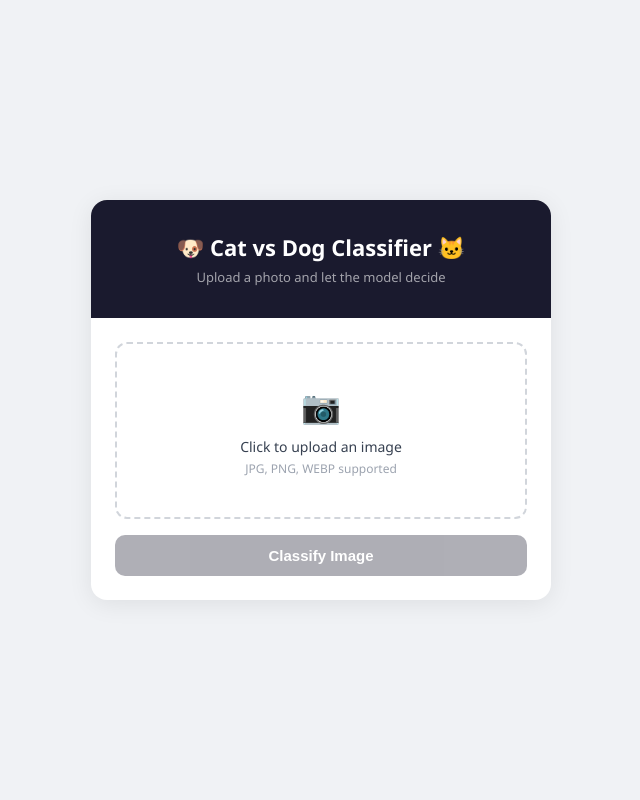
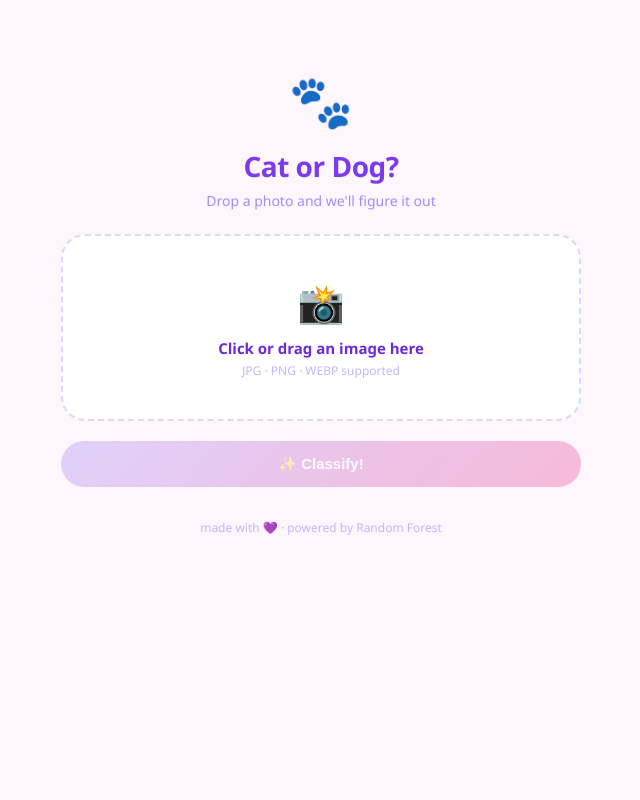
Before and after one commit to SuperMakoy/Catdog-classifiers, a Flask app: page / in a window 1280 px wide. Shown: the whole page, without its empty margins (319-959 px from the left). Run offline with Flask 3, Linux system fonts and the light colour scheme; parts of the project's set-up code (start-up, migrations or seed data) failed here and were passed over.

Commit message:
change ui

```diff
--- a/templates/index.html
+++ b/templates/index.html
@@ -1,178 +1,245 @@
 <!DOCTYPE html>
 <html lang="en">
 <head>
-  <meta charset="UTF-8" />
+  <meta charset="UTF-8"/>
   <meta name="viewport" content="width=device-width, initial-scale=1.0"/>
-  <title>Cat vs Dog Classifier</title>
+  <title>Cat or Dog? 🐾</title>
   <style>
     *, *::before, *::after { box-sizing: border-box; margin: 0; padding: 0; }
     body {
       font-family: 'Segoe UI', system-ui, sans-serif;
-      background: #f0f2f5;
+      background: #fdf6fb;
       min-height: 100vh;
-      display: flex; align-items: center; justify-content: center;
-      padding: 2rem;
+      padding: 2rem 1rem;
     }
-    .card {
-      background: #fff;
-      border-radius: 16px;
-      box-shadow: 0 4px 24px rgba(0,0,0,0.08);
-      max-width: 460px; width: 100%;
-      overflow: hidden;
-    }
-    .header {
-      background: #1a1a2e;
-      padding: 2rem;
-      text-align: center;
-    }
-    .header h1 { color: #fff; font-size: 22px; font-weight: 600; }
-    .header p  { color: rgba(255,255,255,0.6); font-size: 13px; margin-top: 6px; }
-    .body { padding: 1.5rem; }
+    .page { max-width: 520px; margin: 0 auto; }
+
+    .hero { text-align: center; padding: 2rem 0 1.5rem; }
+    .hero-emoji { font-size: 52px; display: block; margin-bottom: 12px; }
+    .hero h1 { font-size: 28px; font-weight: 700; color: #7c3aed; letter-spacing: -0.5px; }
+    .hero p  { font-size: 14px; color: #a78bfa; margin-top: 6px; }
 
     .drop-zone {
-      border: 2px dashed #d1d5db;
-      border-radius: 12px;
+      background: #fff;
+      border-radius: 24px;
+      border: 2px dashed #ddd6fe;
       padding: 2.5rem 1rem;
       text-align: center;
       cursor: pointer;
-      transition: background 0.15s, border-color 0.15s;
+      transition: border-color 0.2s, background 0.2s;
     }
-    .drop-zone:hover { background: #f9fafb; border-color: #9ca3af; }
-    .drop-icon { font-size: 32px; margin-bottom: 10px; }
-    .drop-label { font-size: 14px; color: #374151; font-weight: 500; }
-    .drop-sub   { font-size: 12px; color: #9ca3af; margin-top: 4px; }
+    .drop-zone:hover, .drop-zone.dragging { border-color: #a78bfa; background: #faf5ff; }
+    .drop-icon  { font-size: 38px; margin-bottom: 10px; }
+    .drop-title { font-size: 15px; font-weight: 600; color: #6d28d9; }
+    .drop-sub   { font-size: 12px; color: #c4b5fd; margin-top: 4px; }
 
     .preview-wrap {
-      display: none; margin-top: 1rem;
-      border-radius: 10px; overflow: hidden; position: relative;
+      display: none;
+      margin-top: 1.25rem;
+      border-radius: 20px;
+      overflow: hidden;
+      position: relative;
+      background: #f3f0ff;
     }
     .preview-wrap img { width: 100%; max-height: 240px; object-fit: cover; display: block; }
-    .change-btn {
-      position: absolute; top: 8px; right: 8px;
-      background: rgba(0,0,0,0.55); color: #fff;
-      font-size: 11px; padding: 4px 10px;
-      border-radius: 20px; border: none; cursor: pointer;
+    .change-pill {
+      position: absolute; top: 10px; right: 10px;
+      background: rgba(109,40,217,0.75); color: #fff;
+      font-size: 11px; font-weight: 600;
+      padding: 5px 14px; border-radius: 99px;
+      border: none; cursor: pointer;
     }
 
     .classify-btn {
-      width: 100%; margin-top: 1rem;
-      padding: 12px; background: #1a1a2e; color: #fff;
-      border: none; border-radius: 10px;
-      font-size: 15px; font-weight: 600; cursor: pointer;
-      transition: opacity 0.2s;
+      width: 100%; margin-top: 1.25rem;
+      padding: 14px;
+      background: linear-gradient(135deg, #a78bfa, #ec4899);
+      color: #fff; border: none;
+      border-radius: 99px;
+      font-size: 15px; font-weight: 700;
+      cursor: pointer;
+      transition: opacity 0.2s, transform 0.15s;
     }
-    .classify-btn:hover  { opacity: 0.88; }
-    .classify-btn:disabled { opacity: 0.35; cursor: not-allowed; }
+    .classify-btn:hover  { opacity: 0.9; transform: translateY(-1px); }
+    .classify-btn:disabled { opacity: 0.35; cursor: not-allowed; transform: none; }
 
-    .spinner {
-      display: none; margin: 1rem auto 0;
-      width: 24px; height: 24px;
-      border: 3px solid #e5e7eb;
-      border-top-color: #1a1a2e;
-      border-radius: 50%;
-      animation: spin 0.65s linear infinite;
+    .loading {
+      display: none;
+      text-align: center;
+      padding: 1.5rem 0;
     }
-    @keyframes spin { to { transform: rotate(360deg); } }
+    .paw-bounce { font-size: 26px; animation: bounce 0.55s infinite alternate; }
+    @keyframes bounce { to { transform: translateY(-7px); } }
+    .loading-text { font-size: 13px; color: #a78bfa; margin-top: 8px; }
 
     .result {
-      display: none; margin-top: 1rem;
-      background: #f9fafb; border: 1px solid #e5e7eb;
-      border-radius: 12px; padding: 1.5rem;
+      display: none;
+      margin-top: 1.25rem;
+    }
+    .result-banner {
+      border-radius: 20px;
+      padding: 1.75rem;
       text-align: center;
     }
-    .result-emoji { font-size: 48px; margin-bottom: 6px; }
-    .result-label { font-size: 24px; font-weight: 700; color: #111827; }
-    .result-conf  { font-size: 13px; color: #6b7280; margin-top: 4px; }
-    .bar-wrap { margin-top: 12px; background: #e5e7eb; border-radius: 99px; height: 6px; }
-    .bar      { height: 6px; border-radius: 99px; background: #1a1a2e; transition: width 0.6s ease; }
+    .result-banner.cat { background: #fdf4ff; border: 1.5px solid #e9d5ff; }
+    .result-banner.dog { background: #fff7ed; border: 1.5px solid #fed7aa; }
+    .result-emoji { font-size: 56px; margin-bottom: 8px; }
+    .result-label { font-size: 24px; font-weight: 700; }
+    .result-label.cat { color: #7c3aed; }
+    .result-label.dog { color: #ea580c; }
+    .result-conf  { font-size: 13px; color: #9ca3af; margin-top: 6px; }
 
-    .error { display: none; margin-top: 0.75rem; color: #dc2626; font-size: 13px; text-align: center; }
+    .bars { margin-top: 1.25rem; display: flex; flex-direction: column; gap: 12px; }
+    .bar-row { display: flex; align-items: center; gap: 10px; }
+    .bar-lbl  { font-size: 16px; width: 28px; text-align: center; }
+    .bar-track { flex: 1; height: 10px; background: #f3f4f6; border-radius: 99px; overflow: hidden; }
+    .bar-fill  { height: 100%; border-radius: 99px; width: 0%; transition: width 0.7s cubic-bezier(.4,0,.2,1); }
+    .bar-fill.cat { background: #a78bfa; }
+    .bar-fill.dog { background: #fb923c; }
+    .bar-pct { font-size: 12px; font-weight: 600; width: 34px; text-align: right; color: #6b7280; }
+
+    .try-again {
+      display: block; margin: 1rem auto 0;
+      font-size: 13px; color: #a78bfa;
+      text-decoration: underline;
+      background: none; border: none; cursor: pointer;
+    }
+
+    .footer { text-align: center; padding: 2rem 0 0; font-size: 12px; color: #c4b5fd; }
   </style>
 </head>
 <body>
-<div class="card">
-  <div class="header">
-    <h1>🐶 Cat vs Dog Classifier 🐱</h1>
-    <p>Upload a photo and let the model decide</p>
+<div class="page">
+
+  <div class="hero">
+    <span class="hero-emoji">🐾</span>
+    <h1>Cat or Dog?</h1>
+    <p>Drop a photo and we'll figure it out</p>
   </div>
-  <div class="body">
+
   <div class="drop-zone" id="dropZone" onclick="fileInput.click()">
-      <div class="drop-icon">📷</div>
-      <div class="drop-label">Click to upload an image</div>
-      <div class="drop-sub">JPG, PNG, WEBP supported</div>
+    <div class="drop-icon">📸</div>
+    <div class="drop-title">Click or drag an image here</div>
+    <div class="drop-sub">JPG · PNG · WEBP supported</div>
   </div>
   <input type="file" id="fileInput" accept="image/*" style="display:none">
 
   <div class="preview-wrap" id="previewWrap">
-      <img id="previewImg" src="" alt="Preview">
-      <button class="change-btn" onclick="fileInput.click()">Change</button>
+    <img id="previewImg" src="" alt="preview">
+    <button class="change-pill" onclick="fileInput.click()">change</button>
   </div>
 
   <button class="classify-btn" id="classifyBtn" disabled onclick="classify()">
-      Classify Image
+    ✨ Classify!
   </button>
 
-    <div class="spinner" id="spinner"></div>
-    <div class="error"   id="errorMsg"></div>
+  <div class="loading" id="loading">
+    <div class="paw-bounce">🐾</div>
+    <div class="loading-text">Sniffing around...</div>
+  </div>
 
   <div class="result" id="result">
+    <div class="result-banner" id="resultBanner">
       <div class="result-emoji" id="rEmoji"></div>
       <div class="result-label" id="rLabel"></div>
       <div class="result-conf"  id="rConf"></div>
-      <div class="bar-wrap"><div class="bar" id="rBar" style="width:0%"></div></div>
+    </div>
+    <div class="bars">
+      <div class="bar-row">
+        <span class="bar-lbl">🐱</span>
+        <div class="bar-track"><div class="bar-fill cat" id="catBar"></div></div>
+        <span class="bar-pct" id="catPct">0%</span>
+      </div>
+      <div class="bar-row">
+        <span class="bar-lbl">🐶</span>
+        <div class="bar-track"><div class="bar-fill dog" id="dogBar"></div></div>
+        <span class="bar-pct" id="dogPct">0%</span>
       </div>
     </div>
+    <button class="try-again" onclick="reset()">Try another photo</button>
+  </div>
+
+  <div class="footer">made with 💜 · powered by Random Forest</div>
 </div>
 
 <script>
-  const fileInput   = document.getElementById('fileInput');
-  const previewWrap = document.getElementById('previewWrap');
-  const previewImg  = document.getElementById('previewImg');
-  const classifyBtn = document.getElementById('classifyBtn');
-  const spinner     = document.getElementById('spinner');
-  const resultBox   = document.getElementById('result');
-  const errorMsg    = document.getElementById('errorMsg');
+  const dropZone   = document.getElementById('dropZone');
+  const fileInput  = document.getElementById('fileInput');
+  const previewWrap= document.getElementById('previewWrap');
+  const previewImg = document.getElementById('previewImg');
+  const classifyBtn= document.getElementById('classifyBtn');
+  const loading    = document.getElementById('loading');
+  const result     = document.getElementById('result');
 
-  fileInput.addEventListener('change', e => {
-    const file = e.target.files[0];
+  fileInput.addEventListener('change', e => loadFile(e.target.files[0]));
+
+  dropZone.addEventListener('dragover', e => { e.preventDefault(); dropZone.classList.add('dragging'); });
+  dropZone.addEventListener('dragleave', () => dropZone.classList.remove('dragging'));
+  dropZone.addEventListener('drop', e => {
+    e.preventDefault(); dropZone.classList.remove('dragging');
+    const f = e.dataTransfer.files[0];
+    if (f && f.type.startsWith('image/')) loadFile(f);
+  });
+
+  function loadFile(file) {
     if (!file) return;
+    const dt = new DataTransfer(); dt.items.add(file); fileInput.files = dt.files;
     previewImg.src = URL.createObjectURL(file);
     previewWrap.style.display = 'block';
     classifyBtn.disabled = false;
-    resultBox.style.display = 'none';
-    errorMsg.style.display  = 'none';
-  });
+    result.style.display = 'none';
+  }
 
   async function classify() {
-    const file = fileInput.files[0];
-    if (!file) return;
+    const file = fileInput.files[0]; if (!file) return;
+    classifyBtn.style.display = 'none';
+    loading.style.display = 'block';
+    result.style.display  = 'none';
 
-    classifyBtn.disabled = true;
-    spinner.style.display = 'block';
-    resultBox.style.display = 'none';
-    errorMsg.style.display  = 'none';
-
-    const form = new FormData();
-    form.append('file', file);
+    const form = new FormData(); form.append('file', file);
 
     try {
       const res  = await fetch('/predict', { method: 'POST', body: form });
       const data = await res.json();
-
       if (data.error) throw new Error(data.error);
 
+      const isCat = data.label === 'Cat';
+      const catP  = isCat ? Math.round(data.confidence) : 100 - Math.round(data.confidence);
+      const dogP  = 100 - catP;
+
+      document.getElementById('resultBanner').className = 'result-banner ' + (isCat ? 'cat' : 'dog');
       document.getElementById('rEmoji').textContent = data.emoji;
-      document.getElementById('rLabel').textContent = data.label;
-      document.getElementById('rConf').textContent  = `${data.confidence}% confidence`;
-      document.getElementById('rBar').style.width   = data.confidence + '%';
-      resultBox.style.display = 'block';
+      const lbl = document.getElementById('rLabel');
+      lbl.textContent = "It's a " + data.label + "!";
+      lbl.className = 'result-label ' + (isCat ? 'cat' : 'dog');
+      document.getElementById('rConf').textContent = Math.round(data.confidence) + '% confidence';
+
+      loading.style.display = 'none';
+      result.style.display  = 'block';
+
+      setTimeout(() => {
+        document.getElementById('catBar').style.width = catP + '%';
+        document.getElementById('dogBar').style.width = dogP + '%';
+        document.getElementById('catPct').textContent = catP + '%';
+        document.getElementById('dogPct').textContent = dogP + '%';
+      }, 80);
+
     } catch (err) {
-      errorMsg.textContent    = '⚠️ Error: ' + err.message;
-      errorMsg.style.display  = 'block';
-    } finally {
-      spinner.style.display   = 'none';
-      classifyBtn.disabled    = false;
+      loading.style.display = 'none';
+      classifyBtn.style.display = 'block';
+      classifyBtn.disabled = false;
+      alert('Oops! ' + err.message);
     }
+  }
+
+  function reset() {
+    fileInput.value = '';
+    previewWrap.style.display = 'none';
+    result.style.display = 'none';
+    classifyBtn.style.display = 'block';
+    classifyBtn.disabled = true;
+    document.getElementById('catBar').style.width = '0%';
+    document.getElementById('dogBar').style.width = '0%';
   }
 </script>
 </body>
```
Lines whose indentation alone changed are shown as unchanged.
